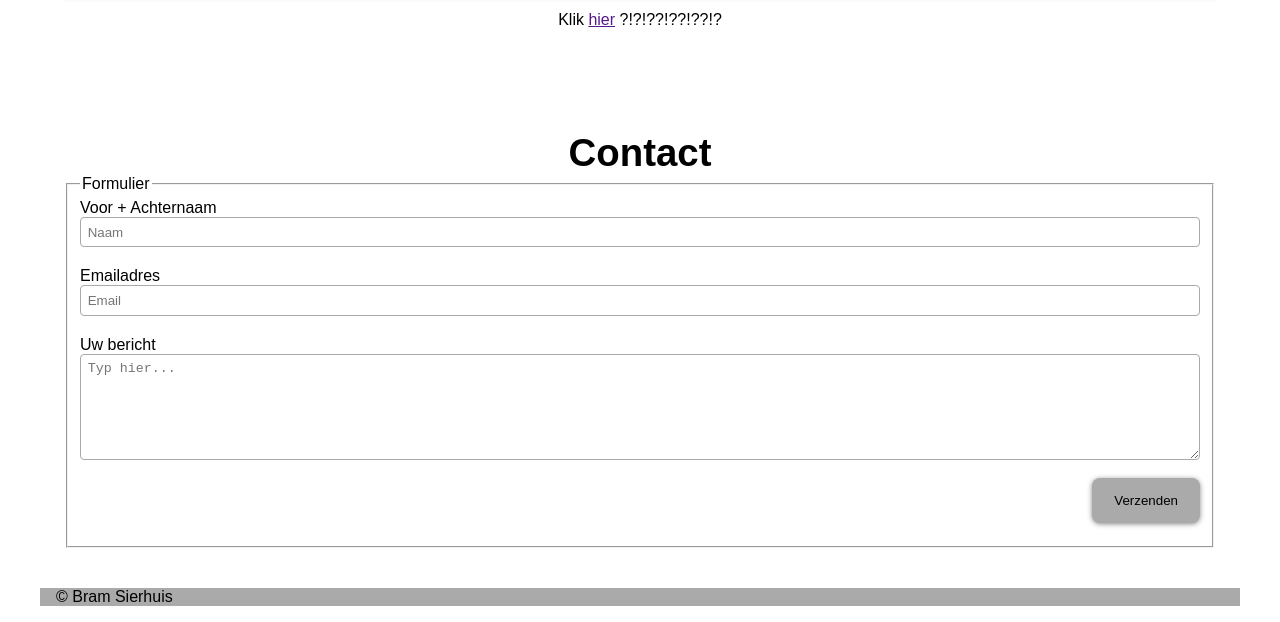
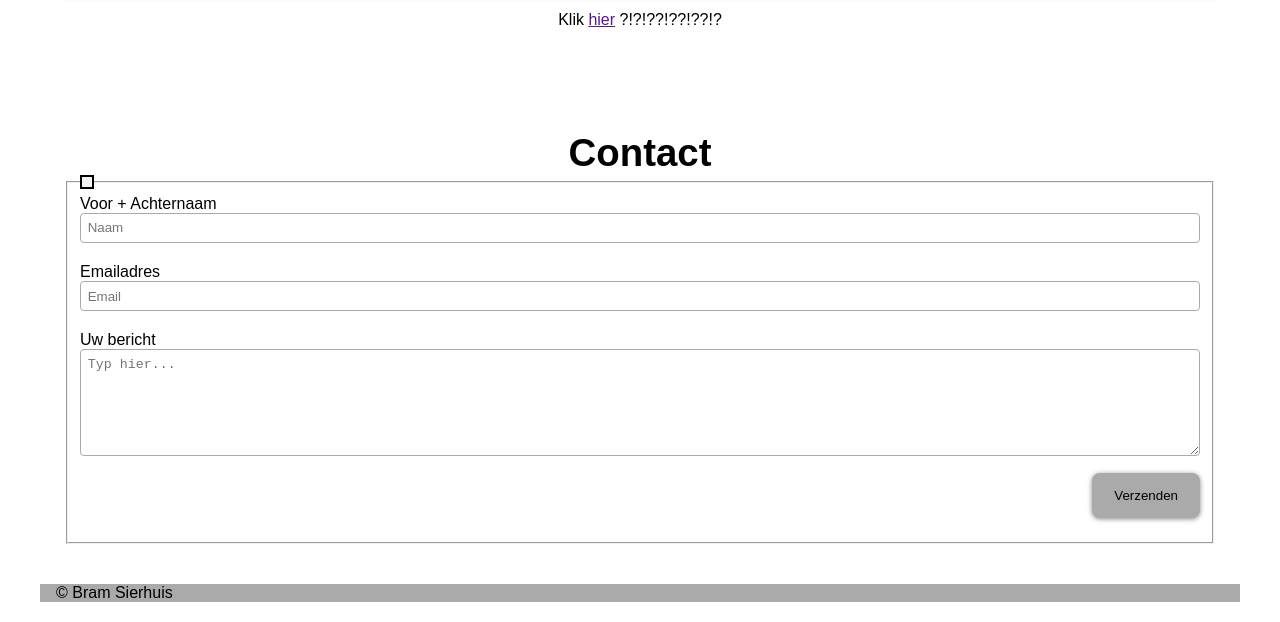
Before and after one commit to BramSierhuis/WebMarkup-Assessment, a plain HTML site: page index.html in a window 1280 px wide. Shown: the part 3487-4109 px from the top of the page. Drawn offline with Linux system fonts and the light colour scheme.

Commit message:
Styled form legend

```diff
--- a/css/style.css
+++ b/css/style.css
@@ -209,6 +209,12 @@ input[type=submit]:hover {
     color: #FFFFFF;
 }
 
+legend{
+    background: #F5F5F5;
+    padding: .3em;
+    border: 2px black solid;
+}
+
 
 /*footer*/
 #pagefooter{
--- a/index.html
+++ b/index.html
@@ -175,7 +175,7 @@
                 <form action="http://witan.nl/inholland/testform.php" method="post">
                     <fieldset id="personalInfo">
                         <legend>
-                            Formulier
+
                         </legend>
 
                         <label for="namefield">Voor + Achternaam</label>
```
